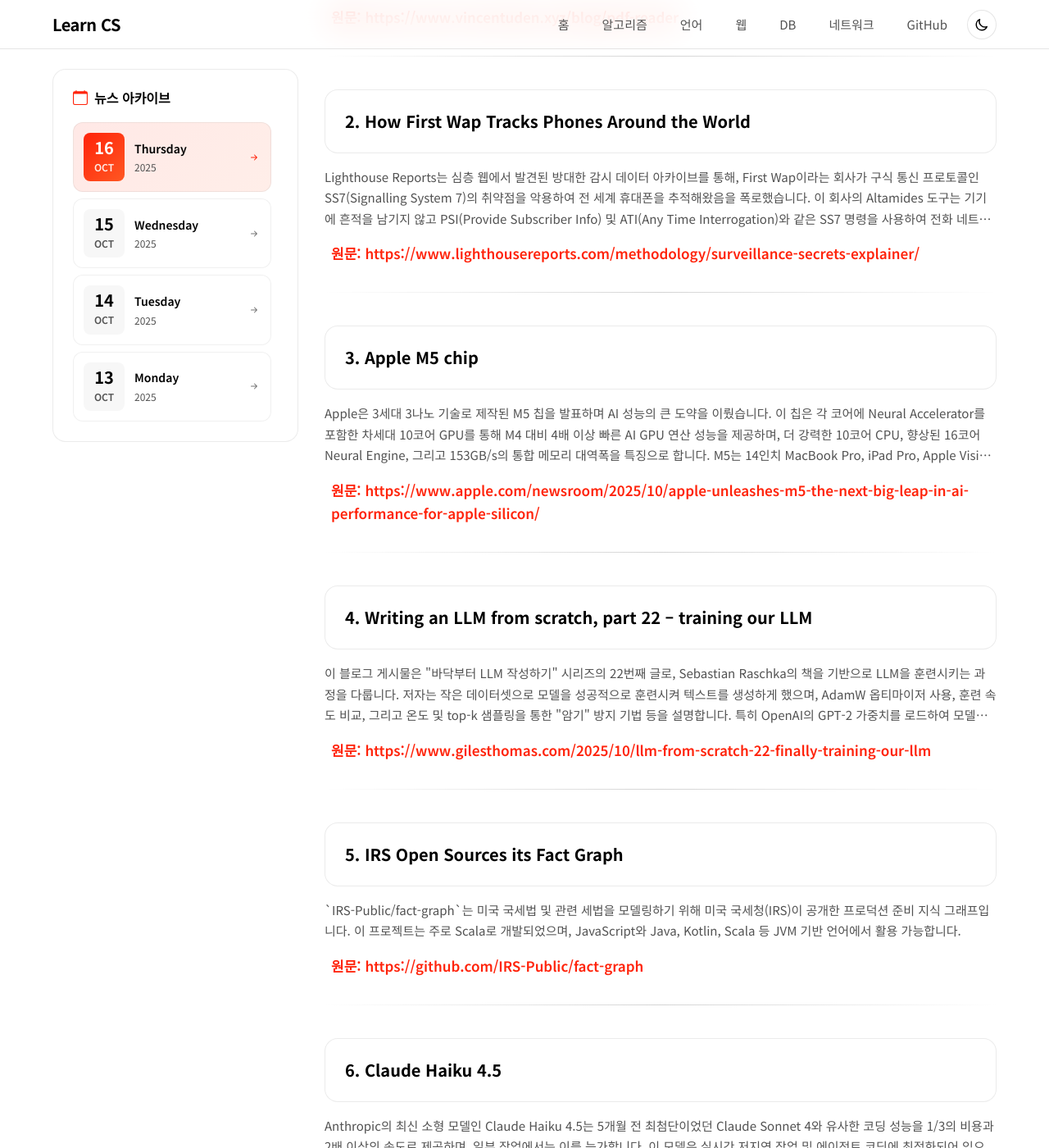
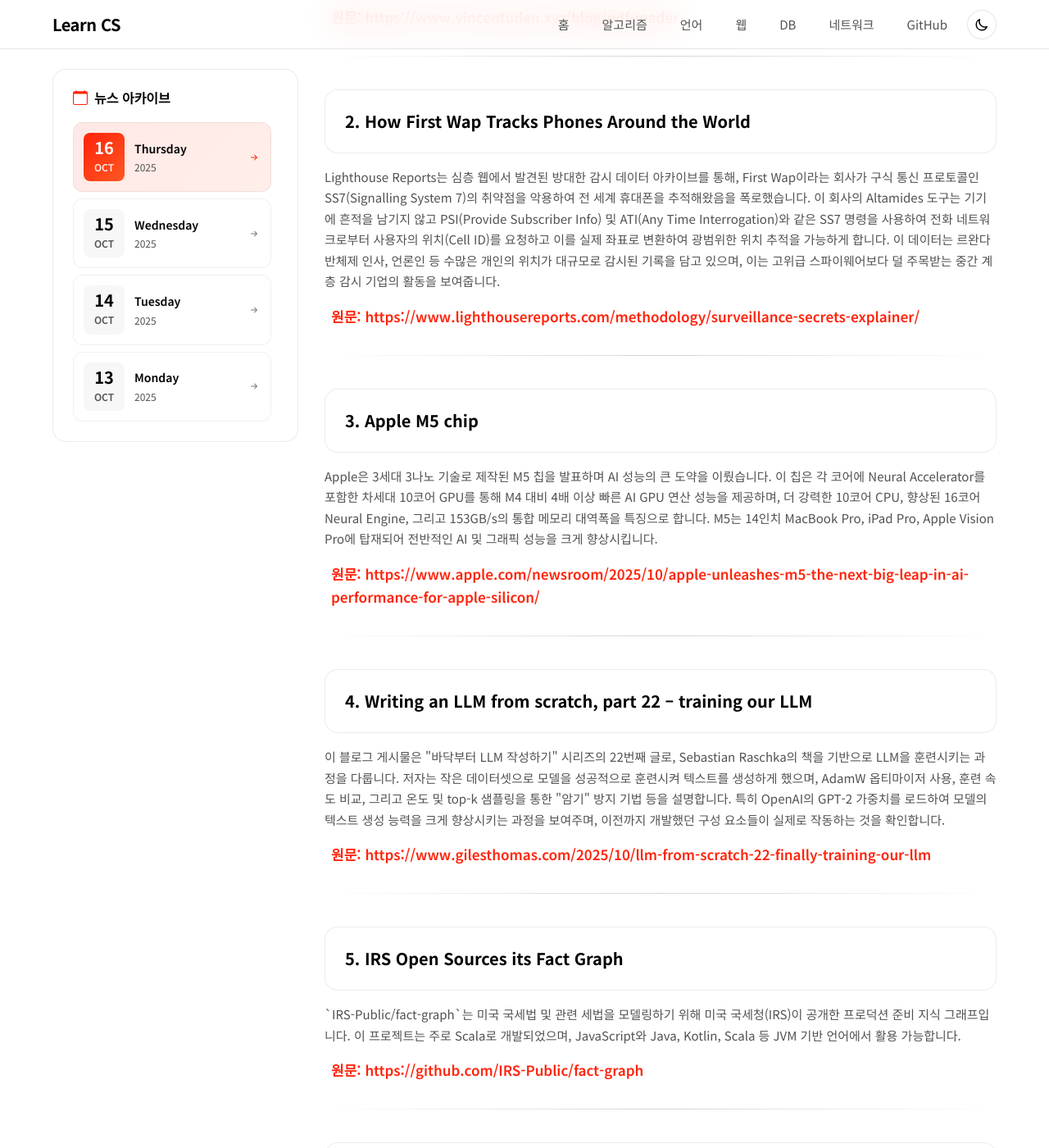
Before and after one commit to lledellebell/learn-cs, a Jekyll site: the page built from tech-news/2025-10-16-hackernews-top-stories.md, in a window 1280 px wide and 1400 px high, scrolled down 813 px. Shown: the whole window at 82% size. Built offline with Jekyll 4.4.1, drawn with Linux system fonts in a browser that asks for light colours.

Commit message:
style:  3줄 말줄임 제거

```diff
--- a/assets/css/custom.css
+++ b/assets/css/custom.css
@@ -3102,11 +3102,6 @@
   color: var(--color-text-secondary);
   line-height: 1.7;
   margin: 0;
-  /* 3줄 말줄임 */
-  overflow: hidden;
-  display: -webkit-box;
-  -webkit-box-orient: vertical;
-  -webkit-line-clamp: 3;
 }
 
 .home-news-meta {
```
